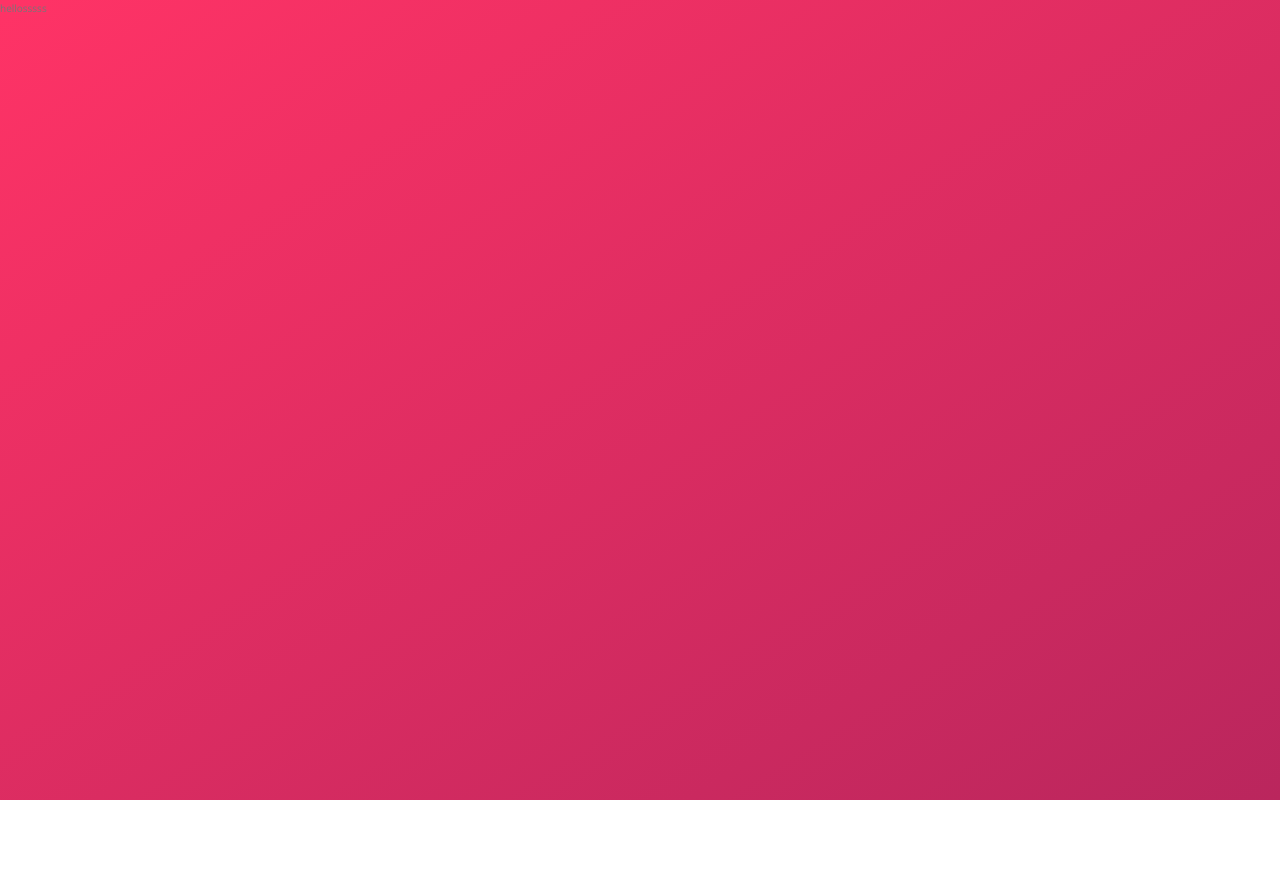
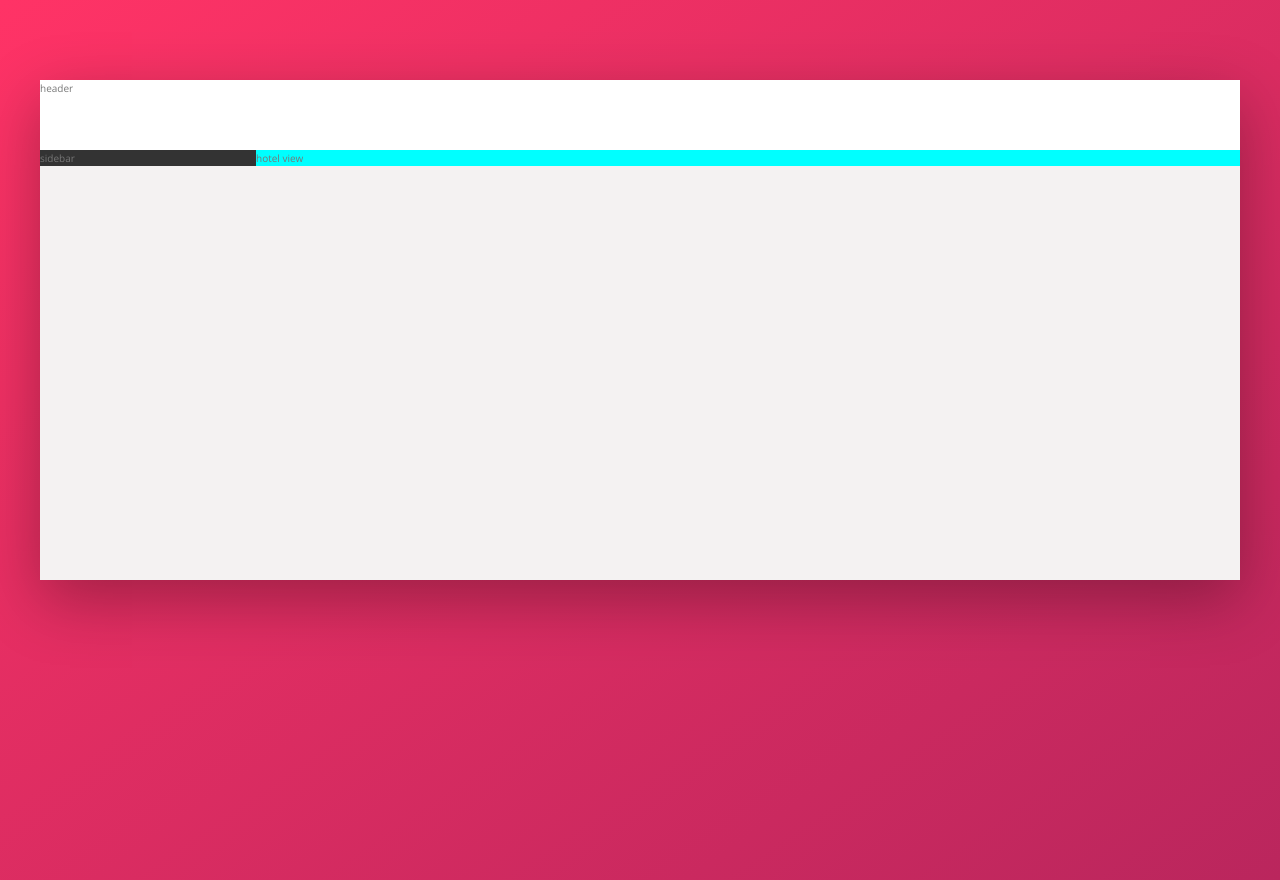
Before and after one commit to arif-ibrahim/trillo, a website: page index.html in a window 1280 px wide. Before the commit the page ends 800 px from the top, so only its background shows below. Drawn offline with nearby package versions, Linux system fonts and the light colour scheme.

Commit message:
header part1

```diff
--- a/index.html
+++ b/index.html
@@ -11,6 +11,12 @@
         <title>trillo &mdash; Your all-in-one booking app</title>
     </head>
     <body>
-        hellosssss
+        <div class="container">
+            <header class="header">header</header>
+            <div class="content">
+                <nav class="sidebar">sidebar</nav>
+                <main class="hotel-view">hotel view</main>
+            </div>
+        </div>
     </body>
 </html>
--- a/sass/_base.scss
+++ b/sass/_base.scss
@@ -25,6 +25,8 @@
     --color-grey-dark-1: #333;
     --color-grey-dark-2: #777;
     --color-grey-dark-3: #999;
+
+    --shadow-dark: 0 2rem 6rem rgba(0, 0, 0, .3);
 }
 
 *{
--- a/sass/_layout.scss
+++ b/sass/_layout.scss
@@ -0,0 +1,26 @@
+.container{
+    max-width: 120rem;
+    margin: 8rem auto;
+    background-color: var(--color-grey-light-2);
+    box-shadow: var(--shadow-dark);
+    min-height: 50rem; }
+
+.header{
+    height: 7rem;
+    background-color: #fff;
+    border-bottom: var(--color-grey-light-2); }
+
+
+.content{
+    display: flex;
+}
+
+.sidebar{
+    background-color: var(--color-grey-dark-1);
+    flex: 0 0 18%;
+}
+
+.hotel-view{
+    background-color: aqua;
+    flex: 1;
+}
```
Also changed, not shown: css/style.css.
